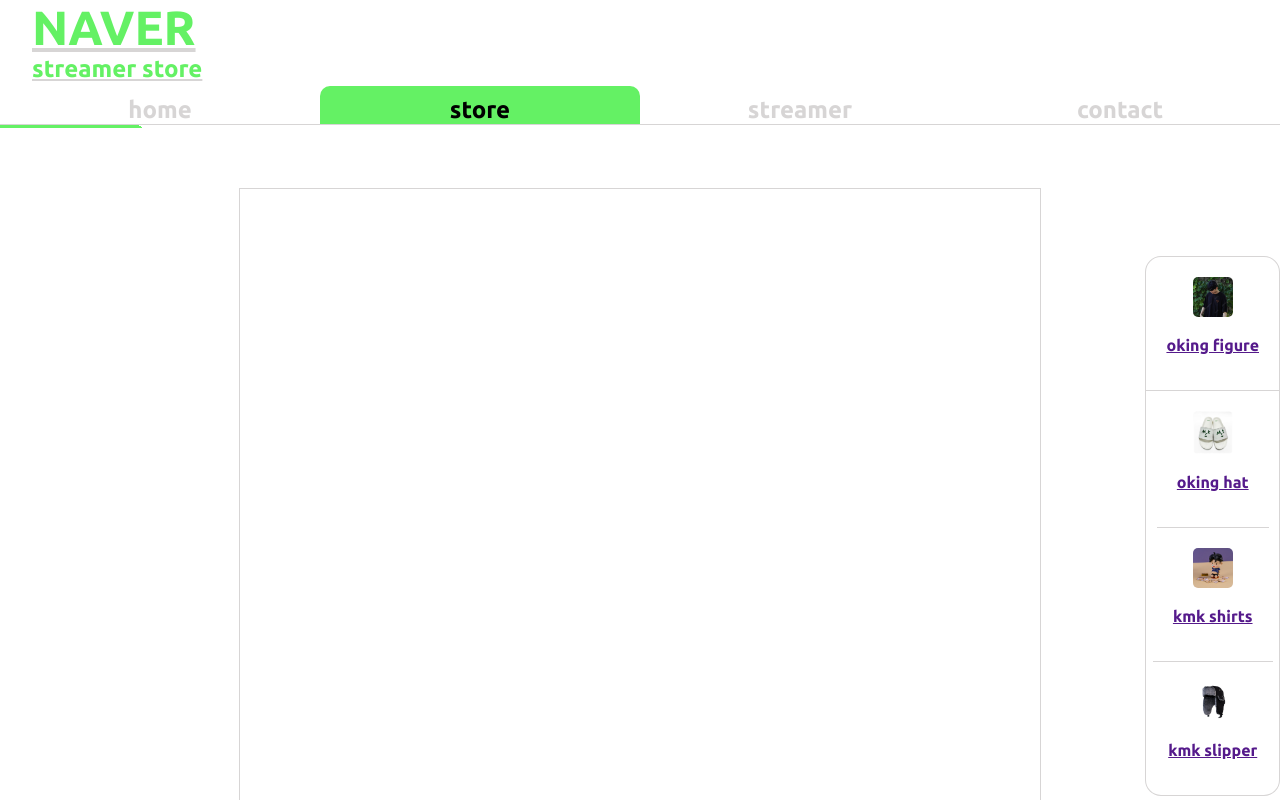
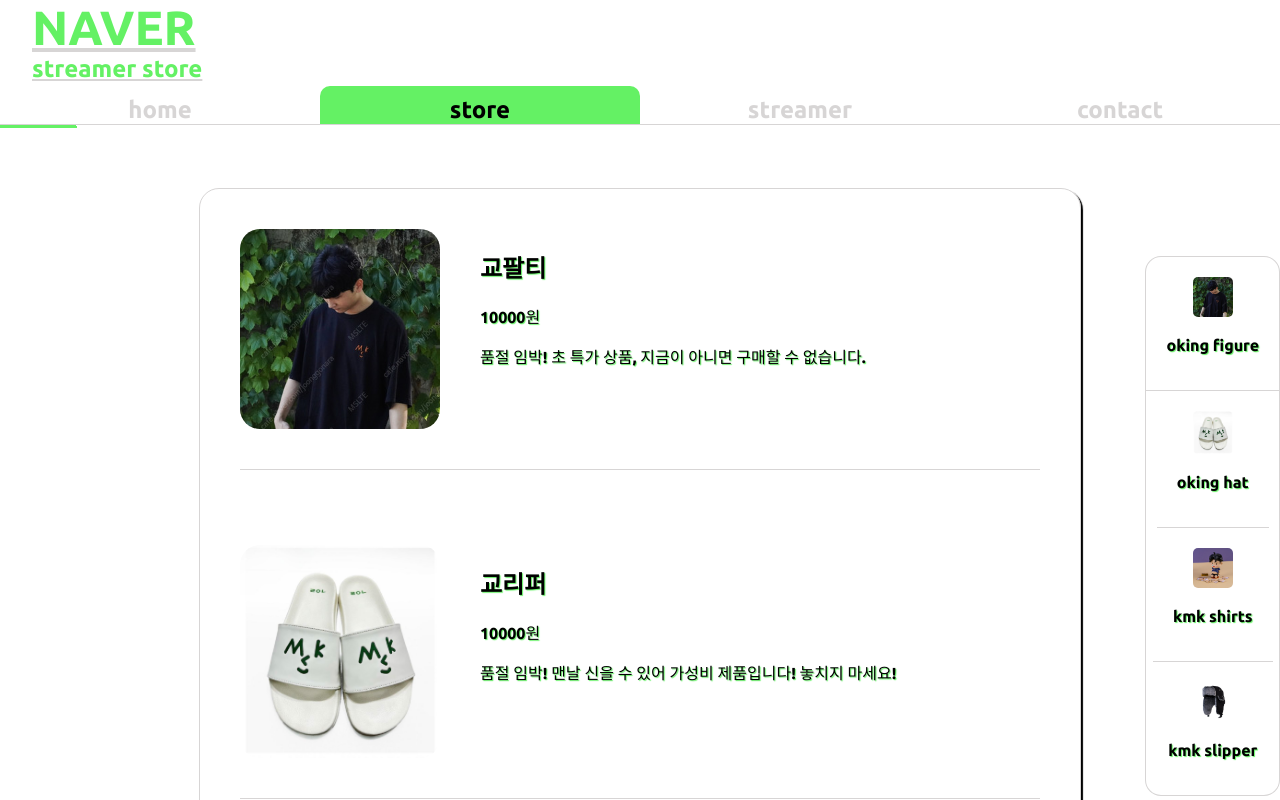
Before and after one commit to codefug/onlineShopProject, a website built with webpack: page src/index.html in a window 1280 px wide. Both pictures are taken after a click on the element "store". Shown: the top 800 px of the page. Built offline with nearby package versions, Linux system fonts and the light colour scheme.

Commit message:
add store section of the project

```diff
--- /dev/null
+++ b/src/functions/item.js
@@ -0,0 +1,37 @@
+function additem(div,image,name,price,description){
+    const newdescription = document.createElement("a");
+    newdescription.href="";
+    const newdescriptiondiv=document.createElement("div");
+    const newdescriptionh2=document.createElement("h2");
+    const newdescriptionp1=document.createElement("p");
+    const newdescriptionp2=document.createElement("p");
+    const newItem = itemObject(name,price,description);
+    putDetailIntoItem(newItem,newdescriptionh2,newdescriptionp1,newdescriptionp2);
+
+    const newImage = new Image();
+    newImage.src=image;
+    newImage.classList.add("storeitem");
+
+    newdescriptiondiv.appendChild(newdescriptionh2);
+    newdescriptiondiv.appendChild(newdescriptionp1);
+    newdescriptiondiv.appendChild(newdescriptionp2);
+    newdescriptiondiv.classList.add("itemdescription");
+
+    newdescription.appendChild(newImage);
+    newdescription.appendChild(newdescriptiondiv);
+
+    newdescription.classList.add("storedescription");
+    div.appendChild(newdescription);
+}
+
+function itemObject(name,price,description){
+    return {name,price,description};
+}
+
+function putDetailIntoItem(object,h2,p1,p2){
+    h2.textContent=object.name;
+    p1.textContent=object.price;
+    p2.textContent=object.description;
+}
+
+export {additem}
--- a/src/functions/tabaction.js
+++ b/src/functions/tabaction.js
@@ -2,7 +2,6 @@ import { homefunction as home } from '../tabs/home.js';
 import { contactfunction as contact } from '../tabs/contact.js';
 import { storefunction as store } from '../tabs/store.js';
 import { streamerfunction as streamer } from '../tabs/streamer.js';
-import { clearContent } from './clear.js';
 
 function clicktab() {
     const tabs = document.querySelectorAll(".tab");
--- a/src/index.html
+++ b/src/index.html
@@ -13,10 +13,10 @@
         <h1>NAVER</h1>
         <h2>streamer store</h2>
         <div class="tablist">
-            <p class="tab" id="home">home<span></span></p>
+            <p class="tab selected" id="home">home<span></span></p>
             <p class="tab" id="store">store<span></span></p>
             <p class="tab" id="streamer">streamer<span></span></p>
-            <p class="tab" id="contact">contact<span></span></p>
+            <p class="tab" id ="contact">contact<span></span></p>
         </div>
     </header>
     <main>
--- a/src/styles/home.css
+++ b/src/styles/home.css
@@ -1,11 +1,13 @@
-.homescreen{
+.home{
     display:grid;
     grid-template: 400px 3rem/ auto auto;
     gap:50px 20px;
     padding:40px 20px;
     border-radius: 20px;
+    width:800px;
+    height:800px;
 }
-.homescreen>img{
+.home>img{
     grid-row:1/-1;
     grid-column: 1/2;
     height:400px;
--- a/src/styles/store.css
+++ b/src/styles/store.css
@@ -0,0 +1,32 @@
+:root {
+    --navercolor: rgb(100, 241, 100);
+    --layoutcolor: rgba(196, 192, 192, 0.671);
+}
+
+.store{
+    display:flex;
+    flex-direction: column;
+    justify-content: space-between;
+    padding:20px;
+    width:800px;
+    height:1200px;
+    border-radius: 20px;
+    padding: 40px;
+}
+.storeitem{
+    height:100%;
+    width: 25%;
+    border-radius: 20px;
+}
+.storedescription{
+    display:flex;
+    border-bottom: 1px solid var(--layoutcolor);
+    padding-bottom:40px;
+    gap:40px;
+}
+.storedescription:nth-last-child(1){
+    border-bottom: none;
+}
+.subdescription{
+    flex:1;
+}
--- a/src/styles/style.css
+++ b/src/styles/style.css
@@ -3,7 +3,6 @@
     src: url('/src/assets/font/Ubuntu-Bold.ttf');
     font-style: normal;
 }
-
 :root {
     --navercolor: rgb(100, 241, 100);
     --layoutcolor: rgba(196, 192, 192, 0.671);
@@ -99,11 +98,11 @@ main {
 }
 
 #content {
-    width:800px;
-    height:800px;
     border: 1px solid var(--layoutcolor);
     grid-column: 2/3;
     grid-row: 2/3;
+    box-shadow: 2px 2px 1px black;
+
 }
 
 #sidebar {
@@ -124,7 +123,14 @@ main {
     text-align: center;
     padding: 20px;
 }
-
+a:active{
+    text-decoration: none;
+}
+a{
+    text-decoration: none;
+    color:black;
+    text-shadow: 1px 1px 1px var(--navercolor);
+}
 #sidebar a:nth-last-child(1) {
     border-bottom: none;
 }
--- a/src/tabs/home.js
+++ b/src/tabs/home.js
@@ -24,7 +24,7 @@ function homefunction(){
     content.appendChild(homeImage);
     content.appendChild(descriptiondiv1);
     content.appendChild(descriptiondiv2);
-    content.classList.add("homescreen");
+    content.classList.add('home');
 }
 
 export {homefunction};
--- a/src/tabs/store.js
+++ b/src/tabs/store.js
@@ -1,7 +1,23 @@
 import { clearContent } from "../functions/clear";
+import item1 from '../assets/itemImage/kmkshirts.jpg';
+import item2 from '../assets/itemImage/kmkslipper.jpg';
+import item3 from '../assets/itemImage/okingfigure.jpg';
+import item4 from '../assets/itemImage/okinghat.jpg';
+import { additem } from "../functions/item";
 
 function storefunction(){
-        const content=document.querySelector("#content");
     clearContent();
-    }
+    const content=document.querySelector("#content");
+    const itemlist = [item1,item2,item3,item4];
+    const descriptionlist=[["교팔티","10000원","품절 임박! 초 특가 상품, 지금이 아니면 구매할 수 없습니다."],
+    ["교리퍼","10000원","품절 임박! 맨날 신을 수 있어 가성비 제품입니다! 놓치지 마세요!"],
+["오킹피규어","10000원","자주 나오지만 늘 볼 수 없는 제품! 언제 다시 올지 몰라요!"],
+["오킹모자","10000원","평범한 군밤모자가 아니다! 오킹이 추천하는 최강의 가성비"]];
+
+    itemlist.forEach((element,index)=>{
+        additem(content,element,descriptionlist[index][0],
+            descriptionlist[index][1],descriptionlist[index][2]);
+    });
+    content.classList.add('store');
+}
 export {storefunction};
```
